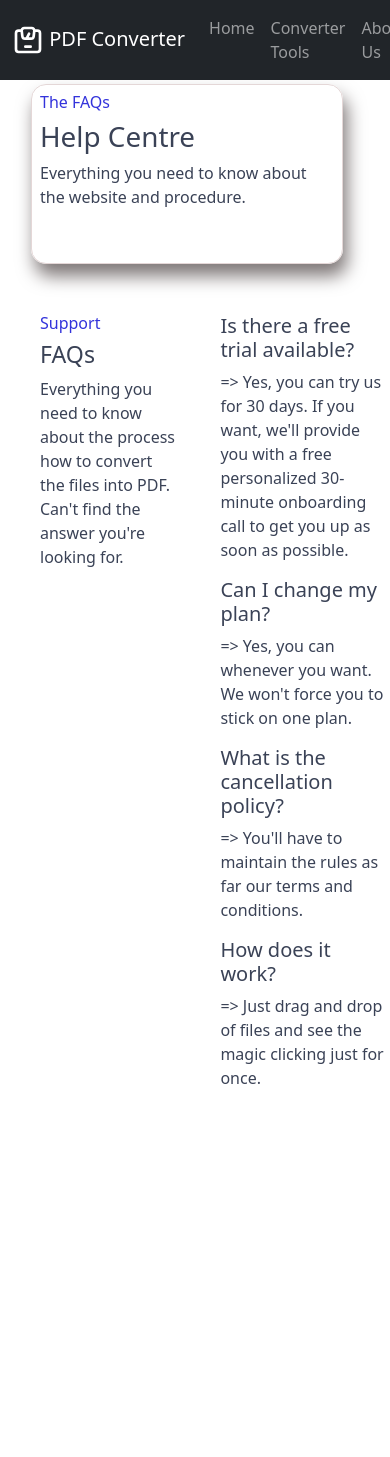
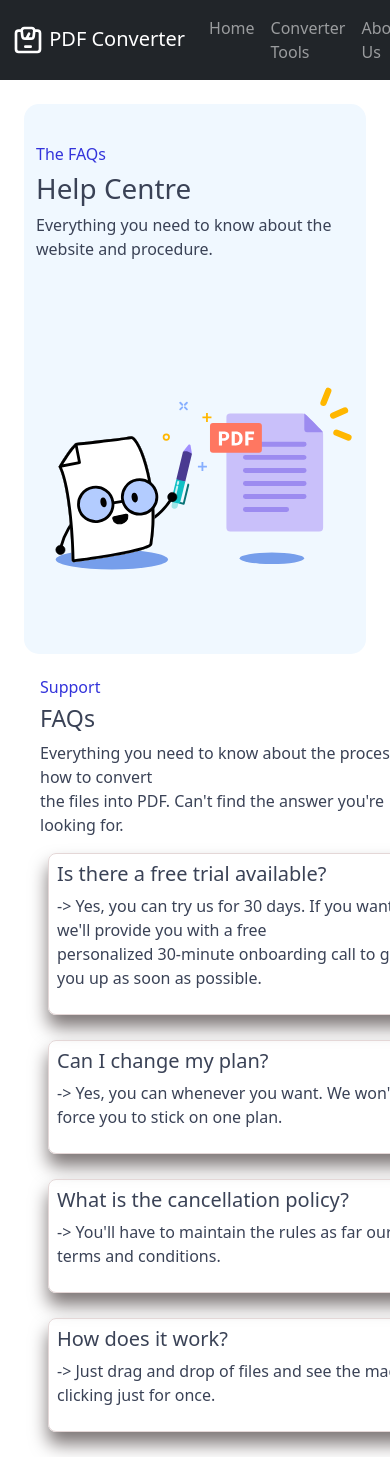
Before and after one commit to abu-kausar/PDF-Converter, a React (Create React App) app: page /help in a window 390 px wide. Shown: the top 1457 px of the page. Before the commit the page ends 1106 px from the top, so only its background shows below. Built offline with nearby package versions, Linux system fonts and the light colour scheme.

Commit message:
help and home section updated

```diff
--- a/src/components/About/About.js
+++ b/src/components/About/About.js
@@ -11,7 +11,7 @@ const About = () => {
                 <hr />
                 <p className="text-secondary">Lorem ipsum dolor, sit amet consectetur adipisicing elit. Officiis reprehenderit numquam nulla, vitae laudantium maiores iusto consequatur facere dolorem fugit aut delectus quas! Iste iusto officiis est at dignissimos nisi!</p>
                 <Link to="/tools">
-                    <button className="btn btn-primary">Start Converting</button>
+                    <button className="btn btn-secondary">Start Converting</button>
                 </Link>
 
             </div>
--- a/src/components/Help/Help.css
+++ b/src/components/Help/Help.css
@@ -1,24 +1,30 @@
 .vertically-firstHalf{
     color: #3A4256;
-    width: 80%;
-    height: 180px;
-    margin: 1% 8% 1% 8%;
-    padding: 2%;
-    border: 1px solid rgb(228, 215, 215);
+    height: 550px;
+    background-color: aliceblue;
     border-radius: 15px;
-    box-shadow: 4px 12px 18px rgb(126, 119, 119);
 }
 
 .vertically-secondHalf{
     color: #3A4256;
-    margin-top: 50px;
+    height: 550px;
     display: flex;
+}
+
+.blueText{
+    color: rgb(51, 51, 219);
 }
 
 .quarter{
     margin-left: 40px;
 }
 
-.blueText{
-    color: rgb(51, 51, 219);
+.qaSection{
+    margin-left: 8px;
+    padding: 8px;
+    width: 100%;
+    margin-bottom: 25px;
+    border: 1px solid rgb(228, 215, 215);
+    border-radius: 8px;
+    box-shadow: 0px 12px 18px rgb(126, 119, 119);
 }
--- a/src/components/Help/Help.js
+++ b/src/components/Help/Help.js
@@ -1,15 +1,22 @@
 import React from 'react';
 import './Help.css';
+import help from '../../images/help.svg'
 
 const Help = () => {
     return (
         <>
-            <div className='vertically-firstHalf'>
+            <div className='row d-flex align-items-center vertically-firstHalf m-4'>
+                <div className='col-md-5 offset-md-1'>
                     <h6 className='blueText'>The FAQs</h6>
                     <h1>Help Centre</h1>
                     <p>Everything you need to know about the website and procedure.</p>
                 </div>
-            <div className="vertically-secondHalf">
+
+                <div className='col-md-5'>
+                    <img src={help} alt="" />
+                </div>
+            </div>
+            <div className="row d-flex align-items-center vertically-secondHalf">
                 <div class='col-md-5 quarter'>
                     <h6 className='blueText'>Support</h6>
                     <h3>FAQs</h3>
@@ -20,20 +27,28 @@ const Help = () => {
                 </div>
 
                 <div class='col-md-5 quarter'>
+                    <div className='qaSection'>
                         <h5>Is there a free trial available?</h5>
-                    <p> =&gt; Yes, you can try us for 30 days. If you want, we'll provide you with a free
+                        <p> -&gt; Yes, you can try us for 30 days. If you want, we'll provide you with a free
                             <br />
                             personalized 30-minute onboarding call to get you up as soon as possible.
                         </p>
+                    </div>
 
+                    <div className='qaSection'>
                         <h5>Can I change my plan?</h5>
-                    <p>=&gt; Yes, you can whenever you want. We won't force you to stick on one plan.</p>
+                        <p>-&gt; Yes, you can whenever you want. We won't force you to stick on one plan.</p>
+                    </div>
 
+                    <div className='qaSection'>
                         <h5>What is the cancellation policy?</h5>
-                    <p>=&gt; You'll have to maintain the rules as far our terms and conditions.</p>
+                        <p>-&gt; You'll have to maintain the rules as far our terms and conditions.</p>
+                    </div>
 
+                    <div className='qaSection'>
                         <h5>How does it work?</h5>
-                    <p>=&gt; Just drag and drop of files and see the magic clicking just for once.</p>
+                        <p>-&gt; Just drag and drop of files and see the magic clicking just for once.</p>
+                    </div>
                 </div>
             </div>
         </>
--- a/src/components/Home/Home.js
+++ b/src/components/Home/Home.js
@@ -1,4 +1,5 @@
 import React from 'react';
+import { Link } from 'react-router-dom';
 import firstImg from '../../images/small-1.svg'
 import secondImg from '../../images/small-2.svg'
 import thirdImg from '../../images/small-3.svg'
@@ -23,8 +24,9 @@ const Home = () => {
                 <div style={{ marginRigt: '10px' }} className="col-md-4 offset-md-1">
                     <h1 style={{ color: '#3A4256' }}>We make PDF easy</h1>
                     <p className="text-secondary">All the tools you’ll need to be more productive and work smarter with documents.</p>
-                    <button style={{ margin: '5px' }} className="btn btn-primary">Start Free Trial</button>
-                    <button style={{ margin: '5px' }} className="btn btn-secondary">Explore All PDF Tools</button>
+                    <Link to="/tools">
+                        <button style={{ margin: '5px' }} className="btn btn-secondary">Explore All PDF Tools</button>
+                    </Link>
                 </div>
                 <div className="col-md-6">
                     <img src={firstImg} alt="" />
@@ -35,7 +37,7 @@ const Home = () => {
                 <div style={{ marginRigt: '10px' }} className="col-md-4 offset-md-1">
                     <h1 style={{ color: '#3A4256' }}>Work Directly on Your Files</h1>
                     <p className="text-secondary">Do more than just view PDFs. Highlight and add text, images, shapes, and freehand annotations to your documents. You can connect to 20 other tools to enhance your files further.</p>
-                    <a style={{ margin: '5px' }} className="btn btn-primary">Edit a PDF Now -</a>
+                    <a style={{ margin: '5px' }} className="btn btn-secondary">Convert Now</a>
 
                 </div>
                 <div className="col-md-6">
@@ -52,7 +54,7 @@ const Home = () => {
                 <div style={{ marginRigt: '10px' }} className="col-md-4 offset-md-1">
                     <h1 style={{ color: '#3A4256' }}>Digital Signatures Made Easy</h1>
                     <p className="text-secondary">Fill in forms, e-sign contracts, and close deals in a few simple steps. You can also request e-signatures and track your document every step of the way.</p>
-                    <a style={{ margin: '5px' }} className="btn btn-primary">Try eSign -</a>
+                    <a style={{ margin: '5px' }} className="btn btn-secondary">Try Now</a>
 
                 </div>
 
@@ -63,7 +65,7 @@ const Home = () => {
                 <div style={{ marginRigt: '10px' }} className="col-md-4 offset-md-1">
                     <h1 style={{ color: '#3A4256' }}>Create the Perfect Document</h1>
                     <p className="text-secondary">File too big? Compress it. Need a specific format? Convert it. Things getting chaotic? Merge and split files, or remove excess pages. Smallpdf has it all.</p>
-                    <a style={{ margin: '5px' }} className="btn btn-primary">View all PDF tools -</a>
+                    <a style={{ margin: '5px' }} className="btn btn-secondary">View all PDF tools</a>
 
                 </div>
                 <div className="col-md-6">
@@ -80,7 +82,7 @@ const Home = () => {
                 <div style={{ marginRigt: '10px' }} className="col-md-4 offset-md-1">
                     <h1 style={{ color: '#3A4256' }}>Manage Documents—All in One Place</h1>
                     <p className="text-secondary">No more working across multiple apps! Save time by storing, managing, and sharing files across devices—straight from our web platform.</p>
-                    <a style={{ margin: '5px' }} className="btn btn-primary">Set Free Trial -</a>
+                    <a style={{ margin: '5px' }} className="btn btn-secondary">Try Now</a>
 
                 </div>
 
```
Also changed, not shown: src/images/help.svg (added). Lines whose indentation alone changed are shown as unchanged.
